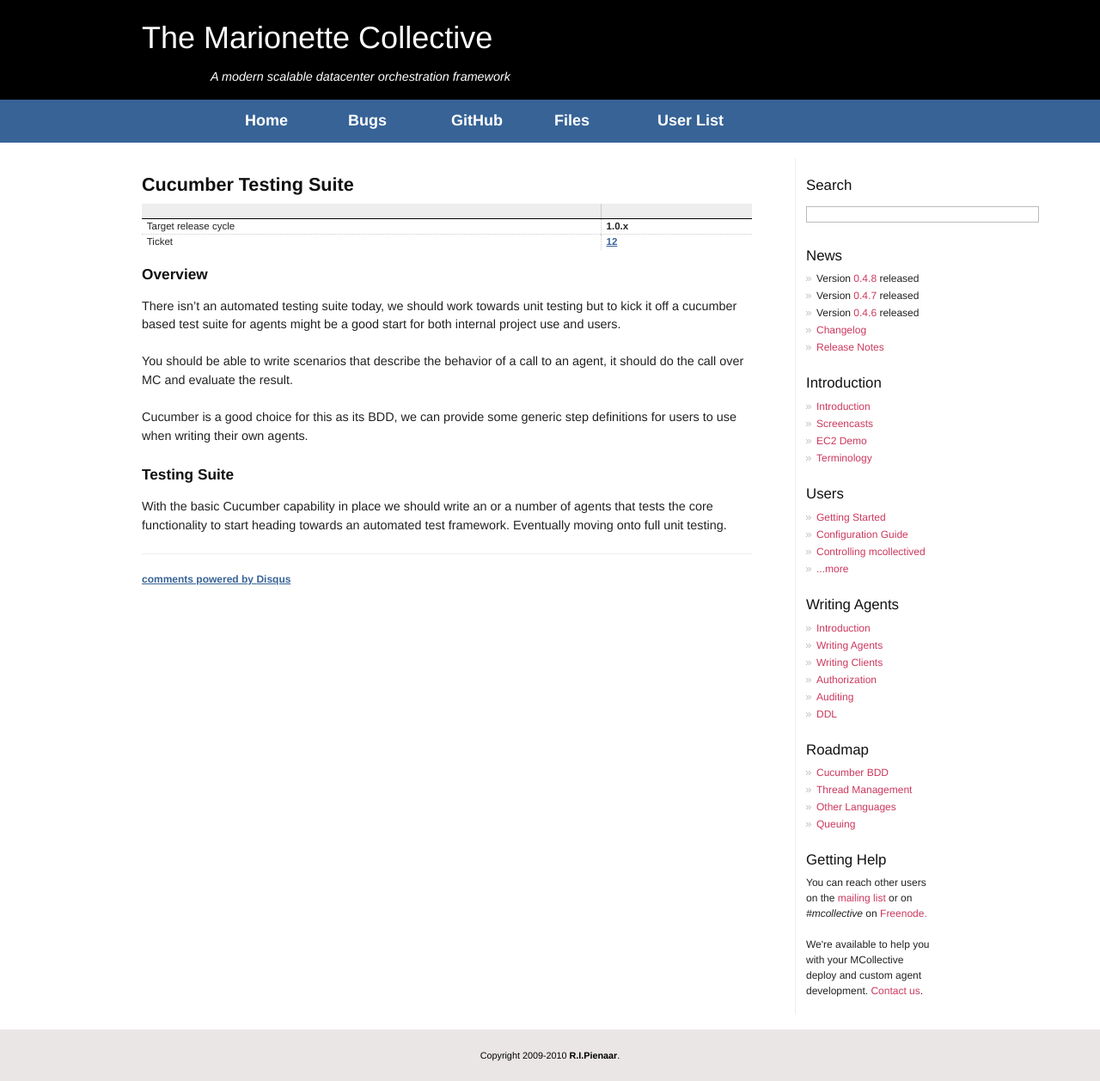
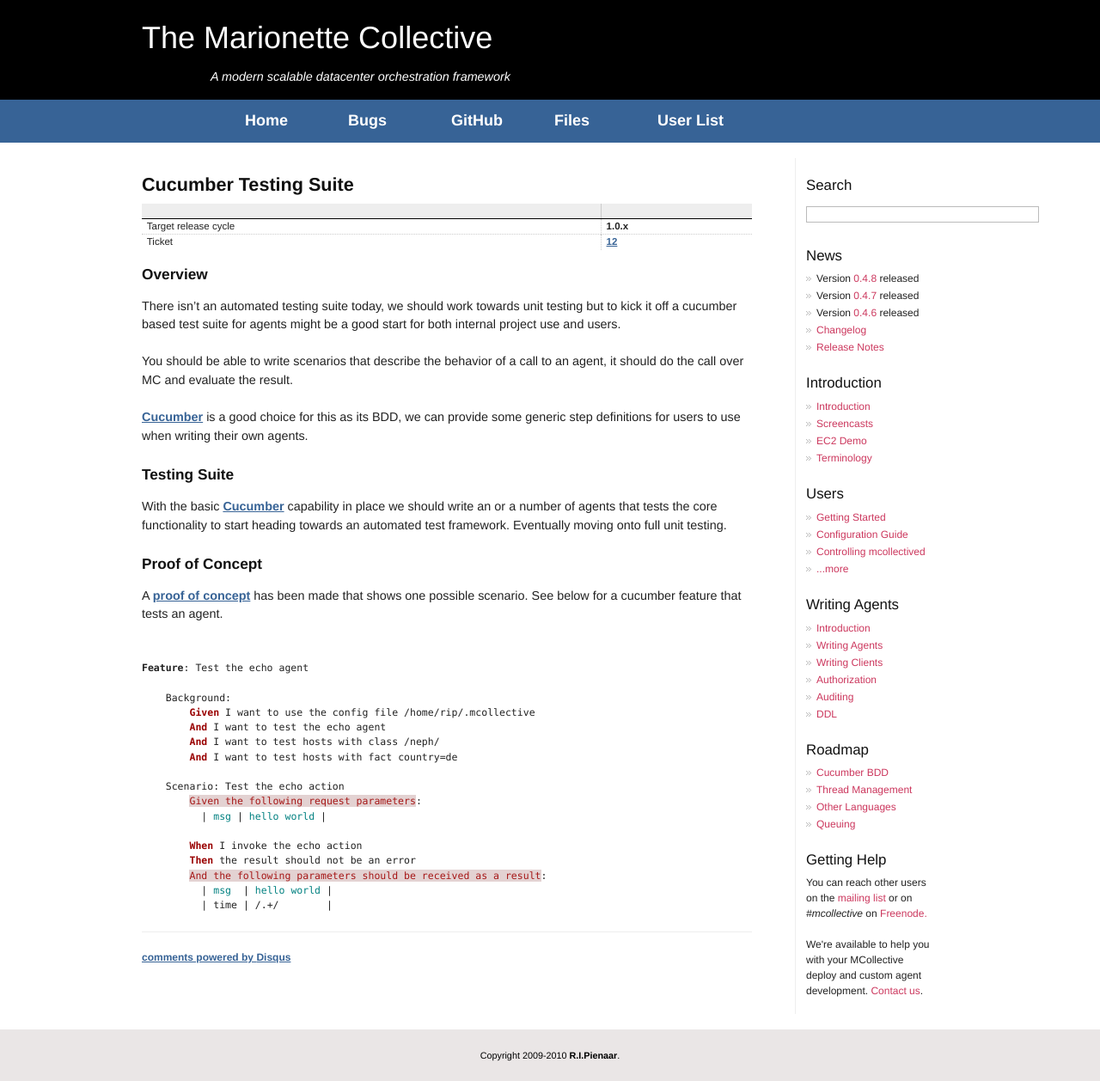
Before and after one commit to choria-legacy/marionette-collective, a Jekyll site: the page built from website/roadmap/cucumber.md, in a window 1280 px wide. Shown: the whole page at 86% size. Built offline with Jekyll 4.4.1, drawn with Linux system fonts in a browser that asks for light colours; comment, search, counter and statistics services are not loaded.

Commit message:
Add an example of the Cucumber BDD proof of concept
Signed-off-by: R.I.Pienaar <rip@devco.net>

```diff
--- a/website/roadmap/cucumber.md
+++ b/website/roadmap/cucumber.md
@@ -3,6 +3,9 @@
 title: Cucumber Testing Suite
 disqus: true
 ---
+
+[PoC]: http://github.com/ripienaar/mcollective-cucumber
+[Cucumber]: http://github.com/aslakhellesoy/cucumber
 
 # {{page.title}}
 
@@ -17,8 +20,31 @@
 
 You should be able to write scenarios that describe the behavior of a call to an agent, it should do the call over MC and evaluate the result.
 
-Cucumber is a good choice for this as its BDD, we can provide some generic step definitions for users to use when writing their own agents.
+[Cucumber] is a good choice for this as its BDD, we can provide some generic step definitions for users to use when writing their own agents.
 
 ## Testing Suite
 
-With the basic Cucumber capability in place we should write an or a number of agents that tests the core functionality to start heading towards an automated test framework.  Eventually moving onto full unit testing.
+With the basic [Cucumber] capability in place we should write an or a number of agents that tests the core functionality to start heading towards an automated test framework.  Eventually moving onto full unit testing.
+
+## Proof of Concept
+A [proof of concept][PoC] has been made that shows one possible scenario. See below for a cucumber feature that tests an agent.
+
+{% highlight cucumber %}
+Feature: Test the echo agent
+
+    Background:
+	Given I want to use the config file /home/rip/.mcollective
+	And I want to test the echo agent
+	And I want to test hosts with class /neph/
+	And I want to test hosts with fact country=de
+
+    Scenario: Test the echo action
+	Given the following request parameters:
+	  | msg | hello world |
+
+	When I invoke the echo action
+	Then the result should not be an error
+	And the following parameters should be received as a result:
+	  | msg  | hello world |
+	  | time | /.+/        |
+{% endhighlight %}
```
